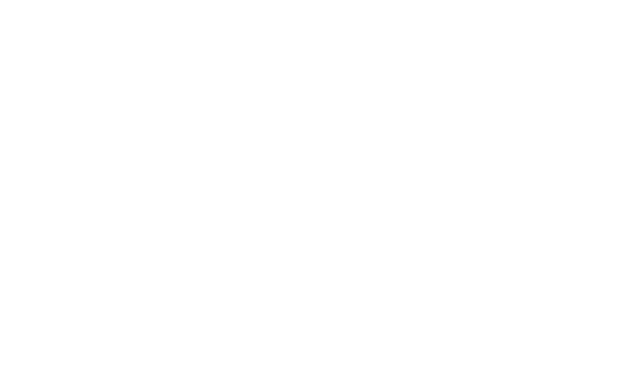
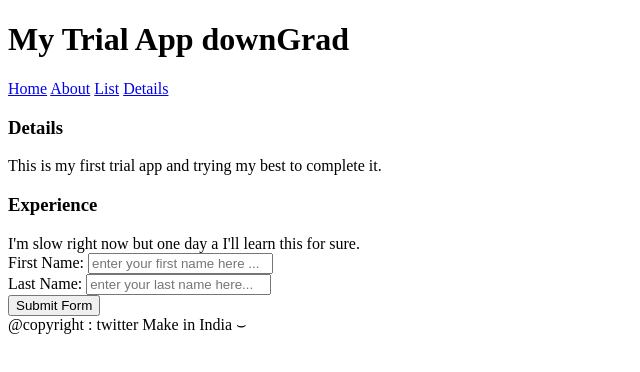
Before and after one commit to SapnaKumari27/MyApp, a website: page index.html in a window 1280 px wide. Shown: the whole page, without its empty margins (0-640 px from the left). Drawn offline with Linux system fonts and the light colour scheme.

Commit message:
3 files modified

```diff
--- a/index.html
+++ b/index.html
@@ -1 +1,58 @@
-<div id="app"></div>
+<!DOCTYPE html>
+<html lang="en">
+<head>
+  <title>MyApp</title>
+</head>
+<body>
+  <header>
+    <h1>
+      My Trial App
+      <span class="logo">downGrad</span>
+    </h1>
+  </header>
+  <div>
+    <nav>
+      <a href="#"> Home</a>
+      <a href="#"> About</a>
+      <a href="#"> List</a>
+      <a href="#"> Details</a>
+    </nav>
+  </div>
+  <main>
+    <div>
+      <h3>Details</h3>
+        This is my first trial app and trying my best to complete it.
+    </div>
+
+    <div>
+      <h3>Experience</h3>
+       I'm slow right now but one day a I'll learn this for sure.
+    </div>
+  </main>
+
+  <div class="userForm">
+    <form>
+      <div>
+        <label for="firstName"> First Name: </label>
+        <input
+          id="firstName"
+          type="text"
+          placeholder="enter your first name here ..."
+        />
+      </div>
+      <div>
+        <label for="lastName"> Last Name: </label>
+        <input id="lastName" type="text" placeholder="enter your last name here..." />
+      </div>
+      <div>
+        <input class="submit-btn" type="submit" value="Submit Form" />
+      </div>
+    </form>
+  </div>
+  <footer>
+    <span> @copyright : twitter</span>
+    <span class="credits"> Make in India &ssmile; </span>
+  </footer>
+
+</body>
+</html>
--- a/index.js
+++ b/index.js
@@ -2,5 +2,3 @@
 import './style.css';
 
 // Write Javascript code!
-const appDiv = document.getElementById('app');
-appDiv.innerHTML = `<h1>JS Starter</h1>`;
--- a/style.css
+++ b/style.css
@@ -1,3 +1,69 @@
 h1, h2 {
   font-family: Lato;
 }
+.logo{
+  float : right;
+}
+h1{
+  background-color: rgb(183, 147, 241);
+  margin-top: 0px;
+  margin-bottom: 0px;
+  padding-left: 20px;
+  padding-right: 20px;
+
+}
+body{
+  margin: 0px;
+  margin-top: 0px;
+}
+nav{
+  background-color: antiquewhite;
+
+}
+nav a{
+padding: 20px;
+color:rgb(12, 12, 12);
+}
+main {
+
+  background-color: rgb(228, 212, 243);
+  border: 1px solid gray;
+  font-size: 1.2em;
+  padding: 1em;
+}
+main div {
+
+  display: inline-block;
+  margin-bottom: 20px;
+  width: 45%;
+  margin-left: 1em;
+}
+.userForm{
+  background-color: antiquewhite;
+  border: 2px solid gray;
+  padding: 20px;
+  font-size: 1.2em;
+}
+form{
+
+}
+input[type='text'] {
+  width: 90%;
+  padding: 15px;
+  margin: 20px;
+}
+.submit-btn {
+
+  padding: 0px;
+  font-size: 1.2em;
+  border: 1px solid gray;
+  background-color: rgb(183, 147, 241);
+
+}
+.credits{
+  float:right
+}
+footer{
+  background-color: rgb(228, 212, 243);
+  padding: 20px 10px 20px 10px;
+}
```
